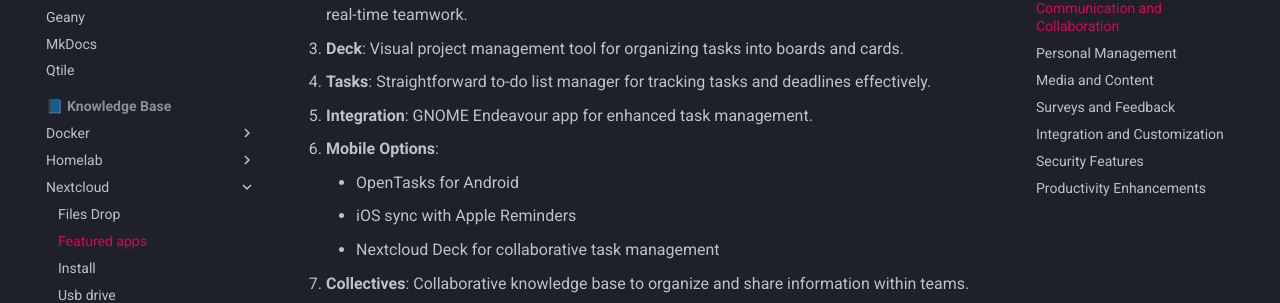
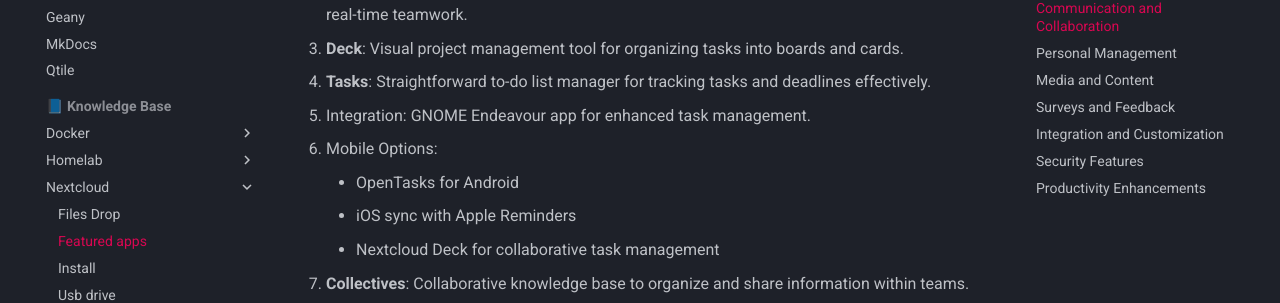
Before and after one commit to drewgrif/jagmkdocs, an MkDocs documentation site: the page built from docs/documentation/nextcloud/featured_apps.md, in a window 1280 px wide and 900 px high, scrolled down 679 px. Shown: the part 154-457 px from the top of the window. Built offline with MkDocs 1.6.1 and Material for MkDocs 9.7.7, drawn with Linux system fonts in a browser that asks for light colours; part of the change alters nothing that is shown.

Commit message:
sublevels

```diff
--- a/docs/documentation/nextcloud/featured_apps.md
+++ b/docs/documentation/nextcloud/featured_apps.md
@@ -18,8 +18,8 @@ Here’s an overview with all the Nexcloud apps and integrations included in the
 2. **Collabora Online / OnlyOffice**: Collaborative document editing within Nextcloud, allowing real-time teamwork.
 3. **Deck**: Visual project management tool for organizing tasks into boards and cards.
 4. **Tasks**: Straightforward to-do list manager for tracking tasks and deadlines effectively.
-   - **Integration**: GNOME Endeavour app for enhanced task management.
-   - **Mobile Options**:
+   - Integration: GNOME Endeavour app for enhanced task management.
+   - Mobile Options:
      - OpenTasks for Android
      - iOS sync with Apple Reminders
      - Nextcloud Deck for collaborative task management
```
